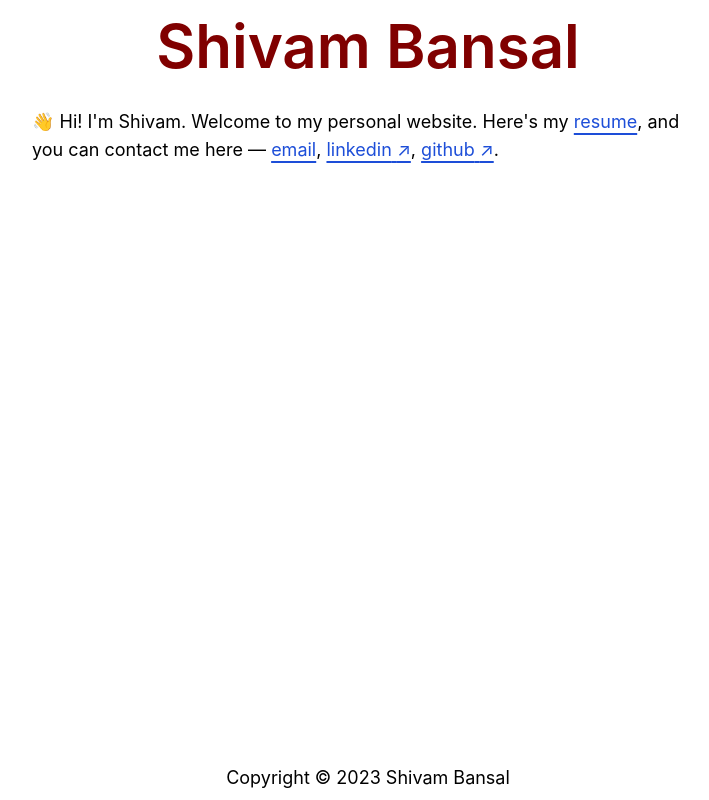
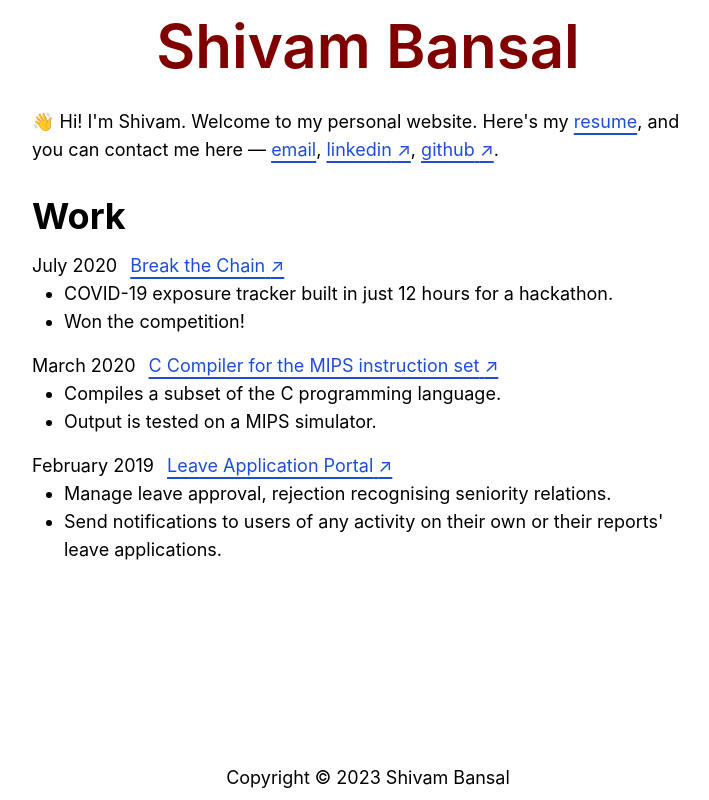
Before and after one commit to shivambl/personal-website, a SvelteKit app: page / in a window 1280 px wide. Shown: the whole page, without its empty margins (272-981 px from the left). Built offline with nearby package versions, Linux system fonts and the light colour scheme.

Commit message:
Add work (#3)

```diff
--- a/src/routes/+page.svelte
+++ b/src/routes/+page.svelte
@@ -11,3 +11,34 @@
 	<Link href="https://www.linkedin.com/in/shivambl" is_external>linkedin</Link>,
 	<Link href="https://github.com/shivambl" is_external>github</Link>.
 </p>
+
+<h1 class="text-4xl pt-8 pb-4 font-bold">Work</h1>
+
+<ul>
+	<li class="pb-4">
+		<span class="pr-2">July 2020</span>
+		<Link href="https://github.com/shivambl/HomeQuarantine" is_external>Break the Chain</Link>
+		<ul class="list-disc pl-8">
+			<li>COVID-19 exposure tracker built in just 12 hours for a hackathon.</li>
+			<li>Won the competition!</li>
+		</ul>
+	</li>
+
+    <li class="pb-4">
+		<span class="pr-2">March 2020</span>
+		<Link href="https://github.com/shivambl/C-Compiler-to-MIPS" is_external>C Compiler for the MIPS instruction set</Link>
+		<ul class="list-disc pl-8">
+			<li>Compiles a subset of the C programming language.</li>
+			<li>Output is tested on a MIPS simulator.</li>
+		</ul>
+	</li>
+
+    <li class="pb-4">
+		<span class="pr-2">February 2019</span>
+		<Link href="https://github.com/shivambl/IITG-Leave-Sanction-System" is_external>Leave Application Portal</Link>
+		<ul class="list-disc pl-8">
+			<li>Manage leave approval, rejection recognising seniority relations.</li>
+			<li>Send notifications to users of any activity on their own or their reports' leave applications.</li>
+		</ul>
+	</li>
+</ul>
--- a/src/routes/resume/+page.svelte
+++ b/src/routes/resume/+page.svelte
@@ -1,4 +1,4 @@
-<h1 class="text-4xl pb-2 font-bold text-center">Resume</h1>
+<h1 class="text-4xl pb-4 font-bold text-center">Resume</h1>
 
 <object class="flex-1" data="/Shivam_Bansal_Resume.pdf" type="application/pdf" title="Download resume">
 	<p class="text-center"><a class="text-blue-700 underline underline-offset-[4.5px] decoration-[1.5px]" href="/Shivam_Bansal_Resume.pdf">Download resume ↓</a></p>
```
